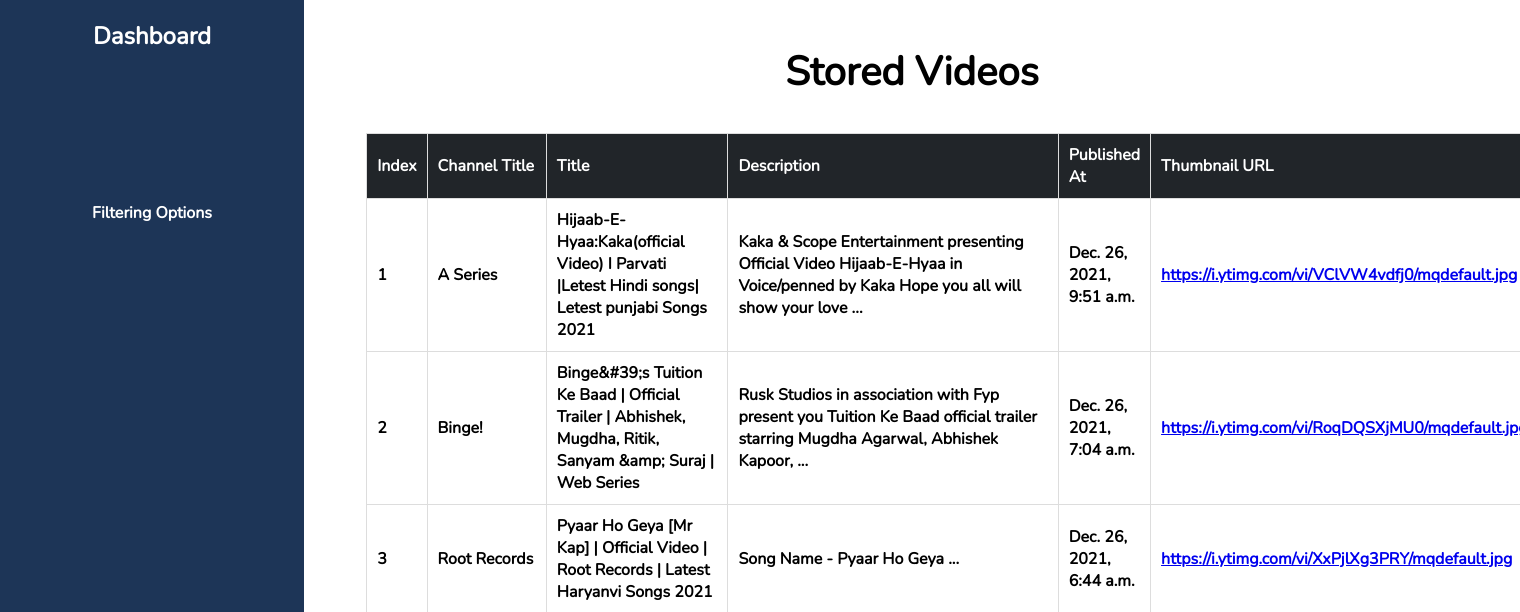
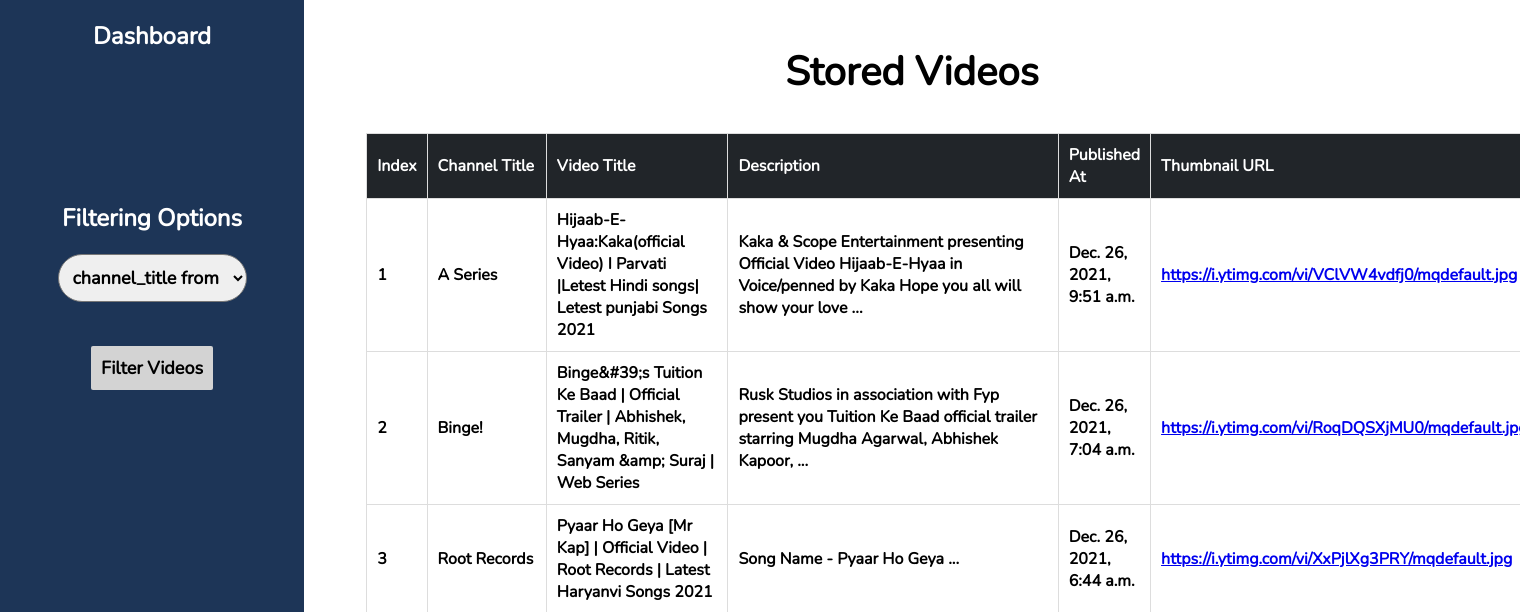
Before and after one commit to Vaibhav-1904/FamPay_Backend-Ass, a Django app: page /dashboard/ in a window 1520 px wide; the page is wider, and only the part inside the window is pictured. Shown: the top 612 px of that part. Run offline with Django 4.2, Linux system fonts and the light colour scheme; data comes from the database, SQL or seed files in the repository; both versions use the stored data as it was after the commit.

Commit message:
Added Sorting Feature on Dashboard

```diff
--- a/LatestVideosAPI/urls.py
+++ b/LatestVideosAPI/urls.py
@@ -6,5 +6,5 @@ from webApp import views
 urlpatterns = [
     path('admin/', admin.site.urls),
     path('getapi/showVideos/', views.VideoView.as_view()),
-    path('dashboard/', views.show_dashboard),
+    path('dashboard/', views.DashboardView.as_view()),
 ]
--- a/webApp/static/css/dashboard.css
+++ b/webApp/static/css/dashboard.css
@@ -21,6 +21,30 @@ body {
     height : auto;
     text-align: center;
 
+}
+
+.container .dashboard select{
+    padding: 10px;
+    border-radius: 40px;
+    font-family: 'Nunito', sans-serif;
+    font-weight: bold;
+    font-size: 18px;
+}
+
+.container .dashboard button{
+    padding: 10px;
+    border-radius: 2px;
+    font-family: 'Nunito', sans-serif;
+    font-weight: bold;
+    font-size: 18px;
+    background-color:lightgray;
+    border:none;
+    transition:1s;
+}
+
+.container .dashboard button:hover{
+    background-color: #555555;
+    color: white;
 }
 
 .container .content {
--- a/webApp/templates/main/dashboard.html
+++ b/webApp/templates/main/dashboard.html
@@ -15,8 +15,15 @@
             <h2>Dashboard</h2>
 
 
-            <h4 style=" margin-top: 150px;">Filtering Options</h4>
+            <h2 style=" margin-top: 150px;">Filtering Options</h4>
 
+            <select name="" id="filter_videos">
+                <option value="channel_title">channel_title from</option>
+                <option value="video_title">video_title</option>
+            </select>
+            <br><br><br>
+
+            <button onclick="helper()"> Filter Videos</button>
 
         </div>
 
@@ -27,7 +34,7 @@
                 <tr>
                     <th> Index </th>
                     <th> Channel Title </th>
-                    <th>Title</th>
+                    <th>Video Title</th>
                     <th>Description</th>
                     <th>Published At</th>
                     <th>Thumbnail URL</th>
@@ -47,5 +54,16 @@
             </table>
         </div>
     </div>
+
+    <script>
+        function helper() {
+            selectElement = document.getElementById('filter_videos');
+
+            query = selectElement.value;
+
+            url = 'http://127.0.0.1:8000/dashboard?sort=' + query
+            location.href = url;
+        }
+    </script>
 </body>
 </html>
--- a/webApp/views.py
+++ b/webApp/views.py
@@ -8,19 +8,19 @@ from .serializers import videoSerializer
 from .models import video
 
 
-class VideoView(APIView): # Function used for displaying stored video data in a paginated response
+class VideoView(APIView): # API used for displaying stored video data in a paginated response
                             # sorted in descending order of published datetime.
 
     def get(self, request):
 
-        show_latest_videos(request)
+        fetch_latest_videos(request)
         loop = asyncio.new_event_loop()
         asyncio.set_event_loop(loop)
-        task = loop.create_task(show_latest_videos(request))
+        task = loop.create_task(fetch_latest_videos(request))
         loop.run_until_complete(task)
 
         # converting queryset data into JSON using serializer
-        queryset = video.objects.all()
+        queryset = video.objects.all().order_by('-date_time')
         serializer = videoSerializer(queryset, many = True)
         return Response(serializer.data)
 
@@ -31,7 +31,7 @@ async def fetch(client, url):
         return await resp.json()
 
 # search query = official
-async def show_latest_videos(request):
+async def fetch_latest_videos(request):
 
     # collecting the response from the Youtube API with asyncio
     search_url = ['https://youtube.googleapis.com/youtube/v3/search?part=snippet&maxResults=15&order=date&q=official&key=AIzaSyAR8YCmbh_qMwI6-Ke1INSgLeYWUs2oUt0']
@@ -45,12 +45,12 @@ async def show_latest_videos(request):
 
     response = qs[0]["items"] # fetching item from JSON object
 
-    await store_videos_db(response) # storing video details in database
+    await Store_Videos_DB(response) # storing video details in database
 
 
 # Below Function is used to store to videos obtained from Youtube API to our database
 @sync_to_async
-def store_videos_db(response):
+def Store_Videos_DB(response):
 
     # Storing Video Details in the Database(video Model)
 
@@ -79,8 +79,21 @@ def store_videos_db(response):
 
 
 
-def show_dashboard(request):
+# Dashboard API with Sorting option for stored videos
+class DashboardView(APIView):
 
-    all_videos = video.objects.all()
+    def get(self, request):
+        # creating a query for sorting videos
+        sort_type = self.request.query_params.get('sort')
 
-    return render(request, 'main/dashboard.html', {'all_videos': all_videos})
+        if sort_type != None:
+            if sort_type == 'video_title':
+                all_videos = video.objects.all().order_by('video_title')
+            elif sort_type == 'channel_title':
+                all_videos = video.objects.all().order_by('channel_title')
+        else:
+            all_videos = video.objects.all()
+
+        # serializer = videoSerializer(all_videos, many = True)
+        # return Response(serializer.data)
+        return render(request, 'main/dashboard.html', {'all_videos': all_videos})
```
Also changed, not shown: db.sqlite3, webApp/serializers.py (line endings or trailing spaces).
